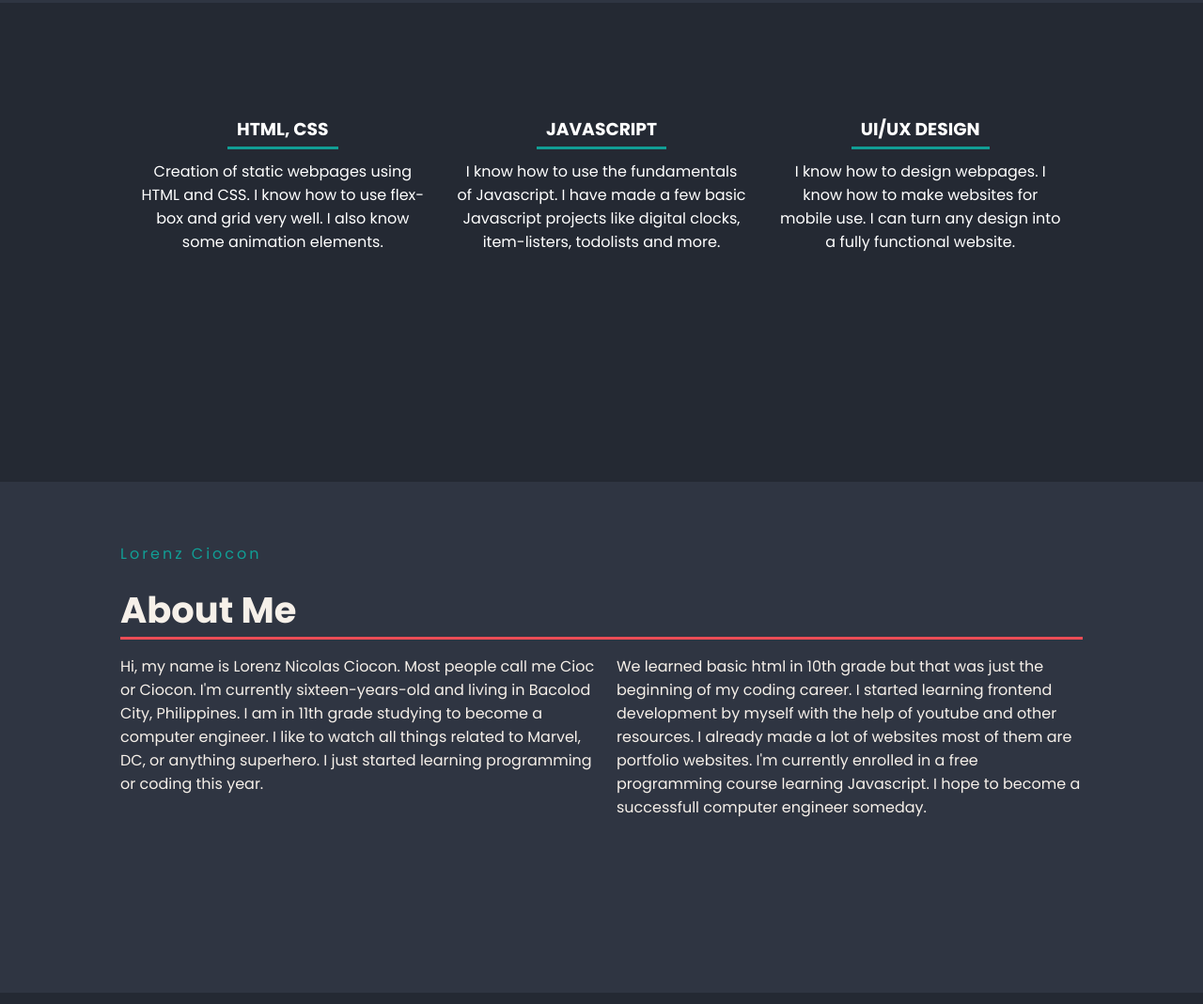
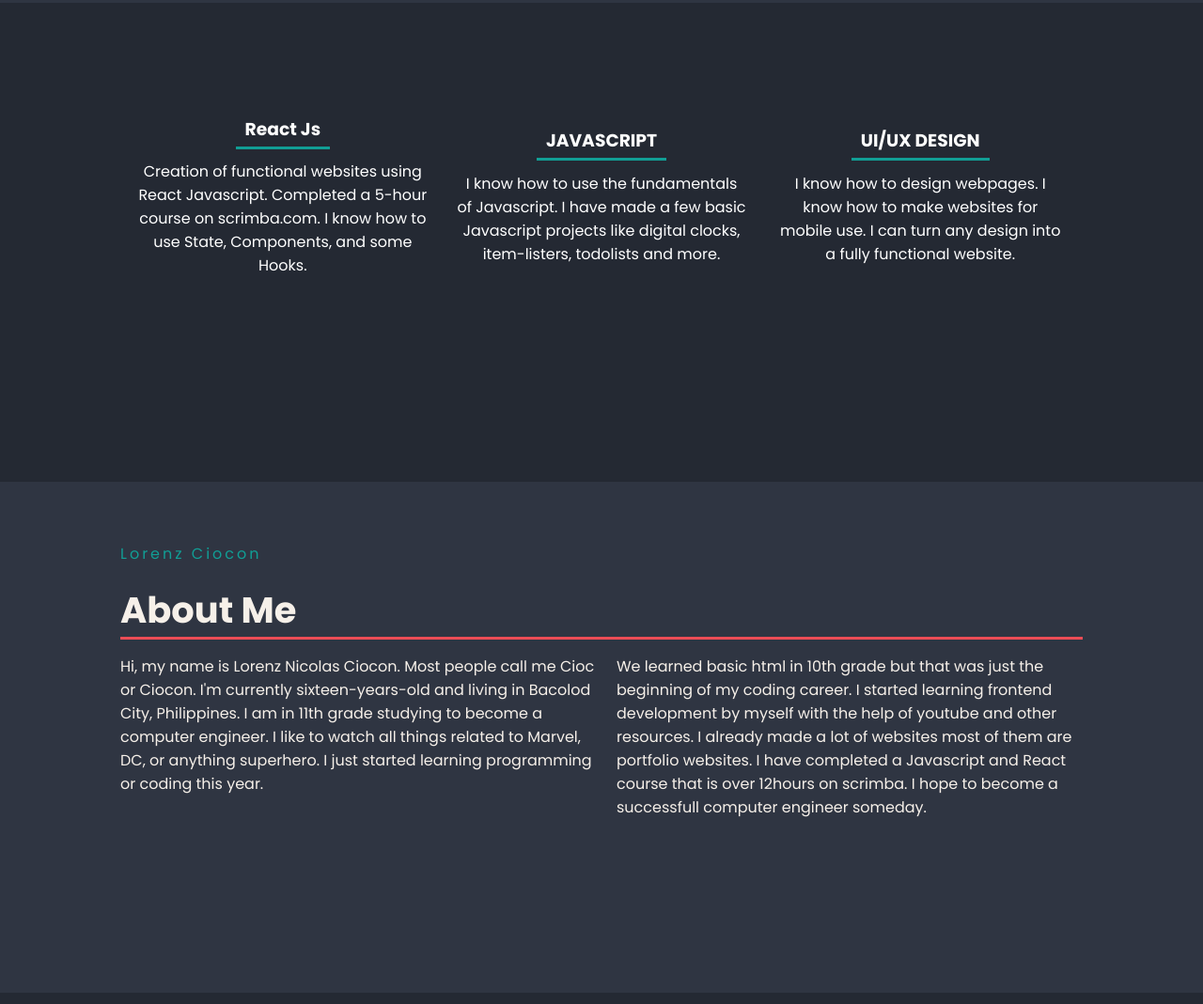
Before and after one commit to liliput35/personal-portfolio, a plain HTML site: page index.html in a window 1280 px wide. Shown: the part 1360-2429 px from the top of the page at 94% size. Drawn offline with nearby package versions, Linux system fonts and the light colour scheme.

Commit message:
Update index.html

```diff
--- a/index.html
+++ b/index.html
@@ -64,9 +64,9 @@
     <section class="skills" id="skills">
       <div class="container">
         <div class="skillbox" data-aos="fade-up">
-          <h3>HTML, CSS</h3>
+          <h3>React Js</h3>
           <p>
-            Creation of static webpages using HTML and CSS. I know how to use flex-box and grid very well. I also know some animation elements.
+            Creation of functional websites using React Javascript. Completed a 5-hour course on scrimba.com. I know how to use State, Components, and some Hooks.
           </p>
         </div>
         <div class="skillbox" data-aos="fade-up">
@@ -95,7 +95,7 @@
             Hi, my name is Lorenz Nicolas Ciocon. Most people call me Cioc or Ciocon. I'm currently sixteen-years-old and living in Bacolod City, Philippines. I am in 11th grade studying to become a computer engineer. I like to watch all things related to Marvel, DC, or anything superhero. I just started learning programming or coding this year.
           </p>
           <p>
-            We learned basic html in 10th grade but that was just the beginning of my coding career. I started learning frontend development by myself with the help of youtube and other resources. I already made a lot of websites most of them are portfolio websites. I'm currently enrolled in a free programming course learning Javascript. I hope to become a successfull computer engineer someday.
+            We learned basic html in 10th grade but that was just the beginning of my coding career. I started learning frontend development by myself with the help of youtube and other resources. I already made a lot of websites most of them are portfolio websites. I have completed a Javascript and React course that is over 12hours on scrimba. I hope to become a successfull computer engineer someday.
           </p>
         </div>
       </div>
```
